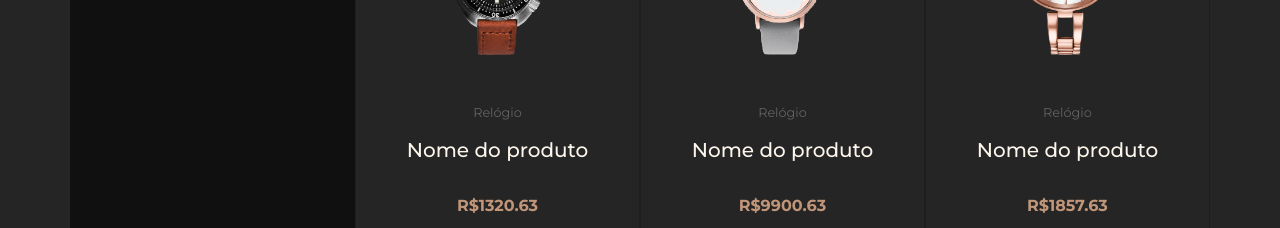
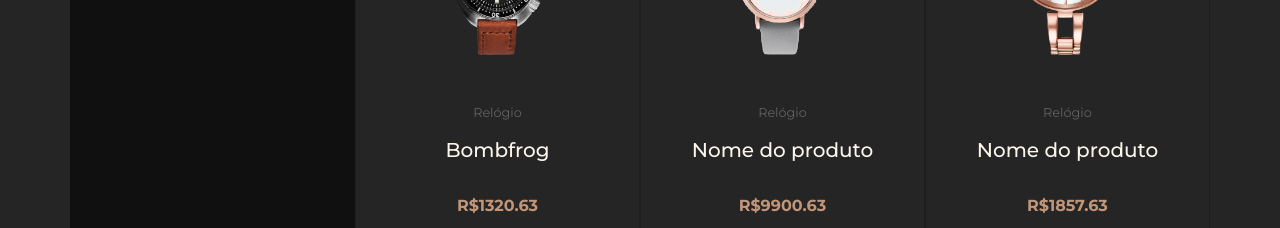
Before and after one commit to Gabrielmgb/ecommerce-exact-time-bootstrap, a plain HTML site: page index.html in a window 1280 px wide. Shown: the part 3600-3828 px from the top of the page. Drawn offline with nearby package versions, Linux system fonts and the light colour scheme.

Commit message:
Bombfrog

```diff
--- a/index.html
+++ b/index.html
@@ -287,7 +287,7 @@
                             <img src="img/relogio4.png" class="card-img-top img-fluid" alt="Relógio 4">
                             <div class="card-body">
                                 <p class="card-category secondary-color">Relógio</p>
-                                <h5 class="card-title">Nome do produto</h5>
+                                <h5 class="card-title">Bombfrog</h5>
                                 <p class="card-text primary-color">R$1320.63</p>
                                 <a href="#" class="btn btn-primary">Comprar</a>
                             </div>
```
